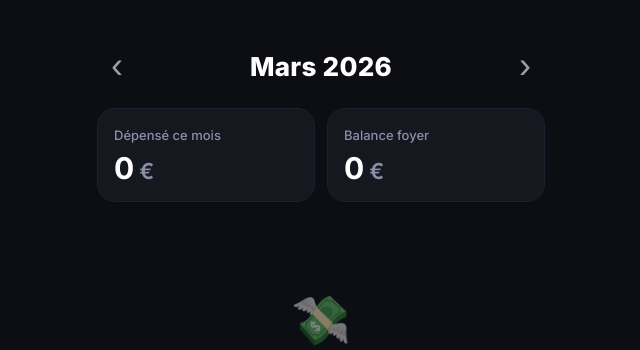
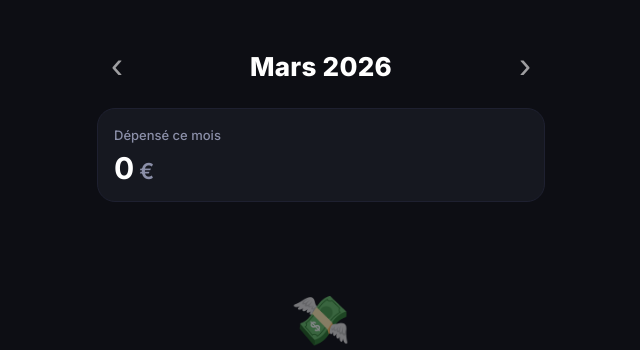
Before and after one commit to jorissayah-commits/budget, a PHP site: page / in a window 1280 px wide. Shown: the top 350 px of the page, without its empty margins (319-959 px from the left). Run offline with PHP 8.4, Linux system fonts and the light colour scheme; data that the repository does not hold is empty.

Commit message:
fix: remove balance foyer card
https://claude.ai/code/session_01VQvtHEYd5aMBdUMQJRw2TB

```diff
--- a/css/style.css
+++ b/css/style.css
@@ -82,6 +82,10 @@ body {
     grid-template-columns: 1fr 1fr;
     gap: 12px;
     margin-bottom: 28px;
+}
+
+.stats-grid--single {
+    grid-template-columns: 1fr;
 }
 
 .stat-card {
--- a/index.php
+++ b/index.php
@@ -25,18 +25,11 @@
     </header>
 
     <!-- Cartes stats -->
-    <div class="stats-grid">
+    <div class="stats-grid stats-grid--single">
         <div class="stat-card">
             <span class="stat-label">Dépensé ce mois</span>
             <div class="stat-amount">
                 <span class="stat-value" id="totalSpent">0</span>
-                <span class="stat-currency">€</span>
-            </div>
-        </div>
-        <div class="stat-card">
-            <span class="stat-label">Balance foyer</span>
-            <div class="stat-amount">
-                <span class="stat-value" id="balance">0</span>
                 <span class="stat-currency">€</span>
             </div>
         </div>
--- a/js/app.js
+++ b/js/app.js
@@ -101,7 +101,6 @@ function renderExpenses(expenses) {
 
     const total = expenses.reduce((sum, e) => sum + parseFloat(e.amount), 0);
     document.getElementById('totalSpent').textContent = formatAmount(total);
-    document.getElementById('balance').textContent    = formatAmount(total);
 
     if (expenses.length === 0) {
         container.innerHTML = `
```
